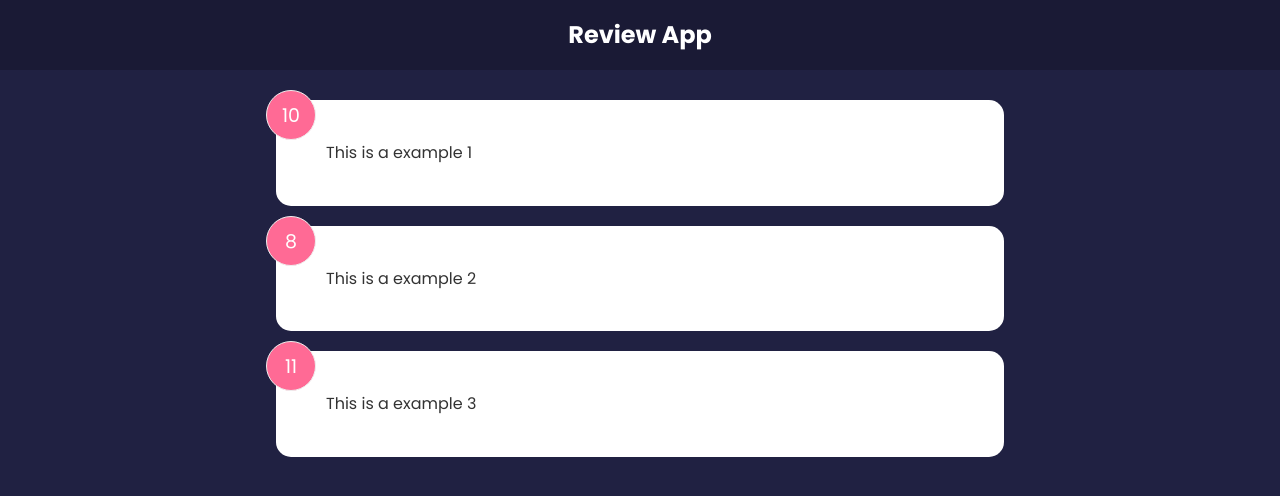
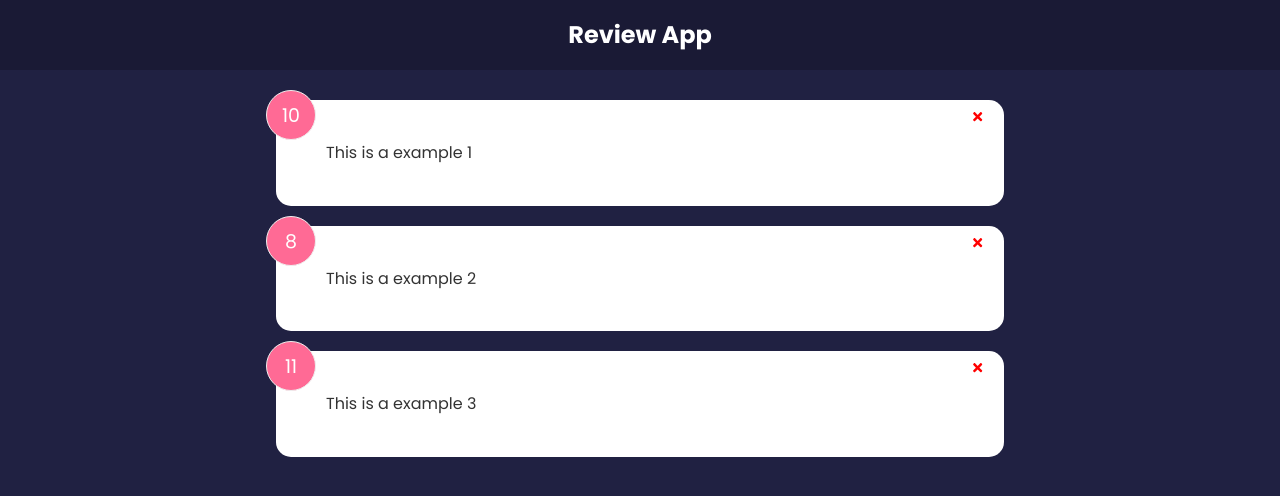
Before and after one commit to jaganjavid/keerthana-batch, a React (Create React App) app in the folder react/review-app/: page / in a window 1280 px wide. Shown: the top 496 px of the page. Built offline with nearby package versions, Linux system fonts and the light colour scheme.

Commit message:
Prop drilling

```diff
--- a/react/review-app/package.json
+++ b/react/review-app/package.json
@@ -8,6 +8,7 @@
     "@testing-library/user-event": "^13.5.0",
     "react": "^18.2.0",
     "react-dom": "^18.2.0",
+    "react-icons": "^4.12.0",
     "react-scripts": "5.0.1",
     "web-vitals": "^2.1.4"
   },
--- a/react/review-app/src/App.js
+++ b/react/review-app/src/App.js
@@ -24,12 +24,20 @@
 
   ])
 
+  const deleteFeedback = (id) => {
+    if(window.confirm("Are you sure?")){
+      setFeedBack(feedback.filter((item) => {
+          return item.id !== id
+      }))
+    }
+  }
+
 
   return (
     <>
       <Header/>
       <div className="container">
-        <FeedbackList feedback={feedback}/>
+        <FeedbackList feedback={feedback} handleDelete={deleteFeedback}/>
       </div>
     </>
   )
--- a/react/review-app/src/components/FeedbackItem.jsx
+++ b/react/review-app/src/components/FeedbackItem.jsx
@@ -1,25 +1,24 @@
-import { useState } from 'react'
+import PropTypes from "prop-types";
+import Card from "./shared/Card"
+import { FaTimes } from "react-icons/fa";
 
-const FeedbackItem = ({item}) => {
+const FeedbackItem = ({item, handleDelete}) => {
 
-  // Component level State
-
-//   const [rating, setRating] = useState(1);
-//   const [text, setText] = useState("This is an example text");
-
-//   const handleClick = () => {
-//     setRating((prev) => {
-//         console.log(prev)
-//         return prev + 1;
-//     });
-//   }
+  // const handleClick = (id) => console.log(id);
 
   return (
-    <div className='card'>
+    <Card>
         <div className='num-display'>{item.rating}</div>
+        <button onClick={() => handleDelete(item.id)} className="close">
+          <FaTimes color="red"/>
+        </button>
         <div className='text-display'>{item.text}</div>
-    </div>
+    </Card>
   )
 }
 
+FeedbackItem.propTypes = {
+  item: PropTypes.object.isRequired
+}
+
 export default FeedbackItem
--- a/react/review-app/src/components/FeedbackList.jsx
+++ b/react/review-app/src/components/FeedbackList.jsx
@@ -1,8 +1,10 @@
+import PropTypes from "prop-types";
 import FeedbackItem from "./FeedbackItem"
 
 
 
-const FeedbackList = ({feedback}) => {
+
+const FeedbackList = ({feedback, handleDelete}) => {
 
     if(!feedback || feedback.length === 0){
         return <p>No Feedback Yet</p>
@@ -12,10 +14,20 @@
   return (
     <div className='feedback-list'>
       {feedback.map((item) => (
-        <FeedbackItem item={item}/>
+        <FeedbackItem key={item.id} item={item} handleDelete={handleDelete}/>
       ))}
     </div>
   )
 }
 
+// FeedbackList.propTypes = {
+//   feedback: PropTypes.arrayof(
+//     PropTypes.shape({
+//       id: PropTypes.number.isRequired,
+//       text: PropTypes.string.isRequired,
+//       rating: PropTypes.number.isRequired
+//     })
+//   )
+// }
+
 export default FeedbackList
--- /dev/null
+++ b/react/review-app/src/components/shared/Card.jsx
@@ -0,0 +1,32 @@
+import React from 'react'
+import PropTypes from "prop-types";
+
+const Card = ({ children, reverse}) => {
+
+  return (
+    <div className={`card ${reverse && "reverse"}`}>
+        {children}
+    </div>
+  )
+
+// return (
+//     <div className='card' style={{
+//         backgroundColor: reverse ? "rgba(0,0,0,0.4)" : "#ffffff",
+//         color: reverse ? "#ffffff" : "#333333"
+//     }}>
+//         {children}
+//     </div>
+// )
+
+}
+
+Card.defaultProps = {
+    reverse: false
+}
+
+Card.propTypes = {
+    children: PropTypes.node.isRequired,
+    reverse: PropTypes.bool.isRequired
+}
+
+export default Card
```
Also changed, not shown: 1 other file (tests, documents, lock files or other folders).
